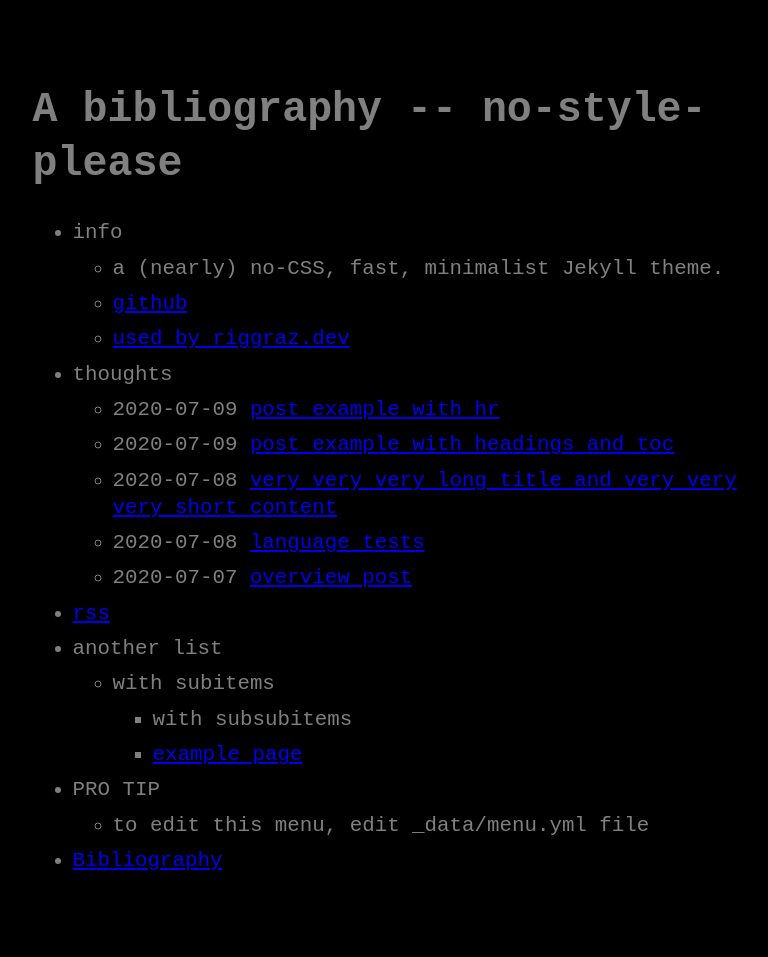
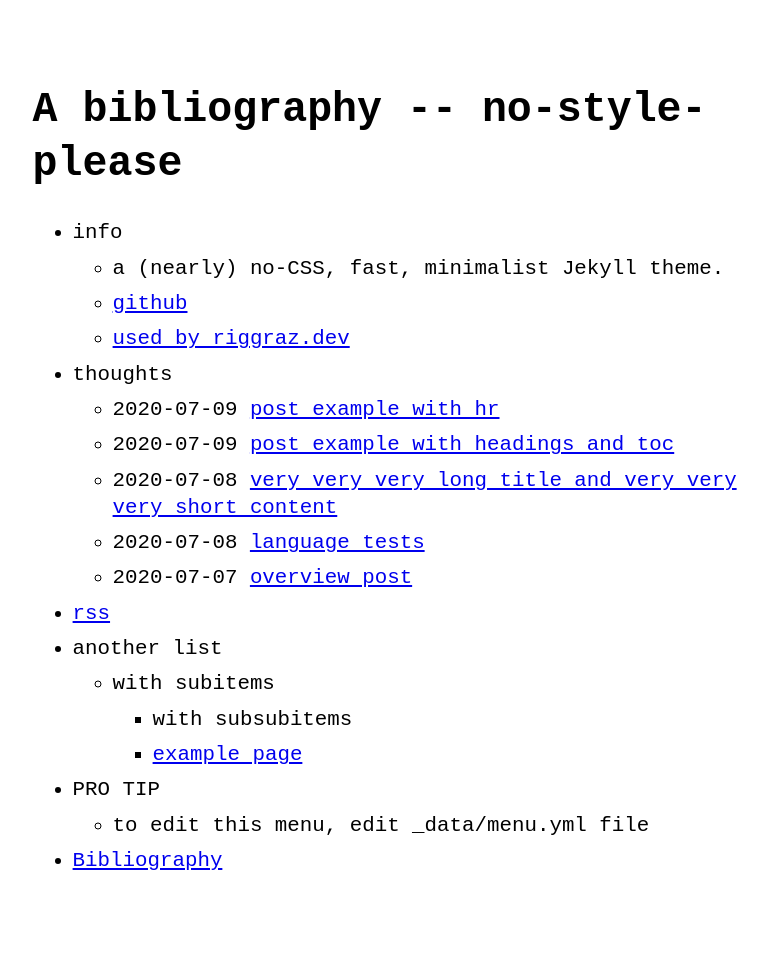
Before and after one commit to dynohub/dynohub.github.io, a Jekyll site: the page built from index.md, in a window 1280 px wide. Shown: the whole page, without its empty margins (233-1001 px from the left). Built offline with Jekyll 4.4.1, drawn with Linux system fonts in a browser that asks for light colours; Markdown is read by kramdown in place of the engine named in the settings.

Commit message:
set sass back to original color settings

```diff
--- a/_sass/no-style-please.scss
+++ b/_sass/no-style-please.scss
@@ -1,6 +1,6 @@
 html {
-  color: gray;
-  background-color: black;
+  color: black;
+  background-color: white;
   font-family: monospace;
   font-size: 1.3rem;
   line-height: 1.3;
```
